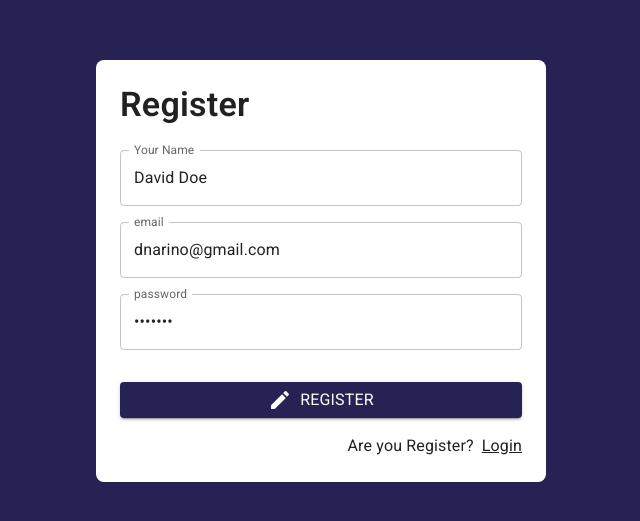
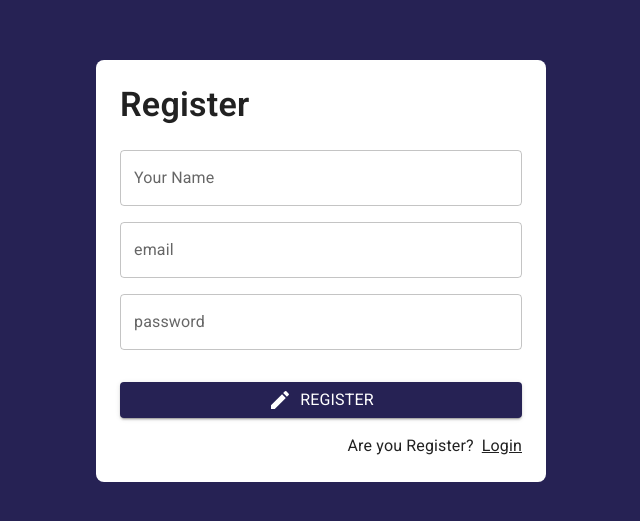
Before and after one commit to Quisutd3us/journal-app, a React (Vite) app: page /auth/register in a window 1280 px wide. Shown: the part 129-650 px from the top of the page, without its empty margins (319-959 px from the left). Built offline with nearby package versions, Linux system fonts and the light colour scheme; no server answers.

Commit message:
add animations and fix show errors on <RegisterPage/>

```diff
--- a/src/auth/pages/LoginPage.jsx
+++ b/src/auth/pages/LoginPage.jsx
@@ -58,6 +58,7 @@ export const LoginPage = () => {
       <AuthLayout title={'Login'}>
         <form
           onSubmit={handleOnSubmit}
+          className="animate__animated animate__fadeIn "
         >
           <Grid
             container
--- a/src/auth/pages/RegisterPage.jsx
+++ b/src/auth/pages/RegisterPage.jsx
@@ -1,4 +1,4 @@
-import { useMemo } from 'react';
+import { useMemo, useState } from 'react';
 // libraries imports
 import { useDispatch, useSelector } from 'react-redux';
 import { Link as RouterLink } from 'react-router-dom';
@@ -11,9 +11,9 @@ import { useForm } from '../../hooks';
 import { startUserWithEmailPassword } from '../../store/auth/thunks';
 
 const initialForm = {
-  displayName: 'David Doe',
-  email: 'dnarino@gmail.com',
-  password: 'ABC1234'
+  displayName: '',
+  email: '',
+  password: ''
 };
 
 
@@ -38,6 +38,8 @@ export const RegisterPage = () => {
   const { status, errorMessage } = useSelector(state => state.auth);
   const dispatch = useDispatch();
 
+  const [isSubmit, setIsSubmit] = useState(false);
+
   const isCheckingAuthentication = useMemo(() => status === 'checking', [status]);
 
   const { displayName, email, password, formState, onInputChange, validForm, displayNameValid, emailValid, passwordValid
@@ -46,6 +48,7 @@ export const RegisterPage = () => {
 
   const handleOnSubmit = (e) => {
     e.preventDefault();
+    setIsSubmit(true);
     if (!validForm) return;
     dispatch(startUserWithEmailPassword(formState));
   };
@@ -54,6 +57,7 @@ export const RegisterPage = () => {
     <>
       <AuthLayout title={'Register'}>
         <form
+          className="animate__animated animate__fadeIn "
           onSubmit={handleOnSubmit}
         >
           <Grid
@@ -69,8 +73,8 @@ export const RegisterPage = () => {
                 value={displayName}
                 onChange={onInputChange}
                 // manage Form errors
-                error={!!displayNameValid}
-                helperText={displayNameValid}
+                error={!!displayNameValid && isSubmit}
+                helperText={displayNameValid && isSubmit}
               />
             </Grid>
             <Grid item xs={12} sx={{ mt: 2 }}>
@@ -83,8 +87,8 @@ export const RegisterPage = () => {
                 value={email}
                 onChange={onInputChange}
                 // manage Form errors
-                error={!!emailValid}
-                helperText={emailValid}
+                error={!!emailValid && isSubmit}
+                helperText={emailValid && isSubmit}
               />
             </Grid>
 
@@ -97,8 +101,8 @@ export const RegisterPage = () => {
                 value={password}
                 onChange={onInputChange}
                 // manage Form errors
-                error={!!passwordValid}
-                helperText={passwordValid}
+                error={!!passwordValid && isSubmit}
+                helperText={passwordValid && isSubmit}
               />
             </Grid>
 
```
